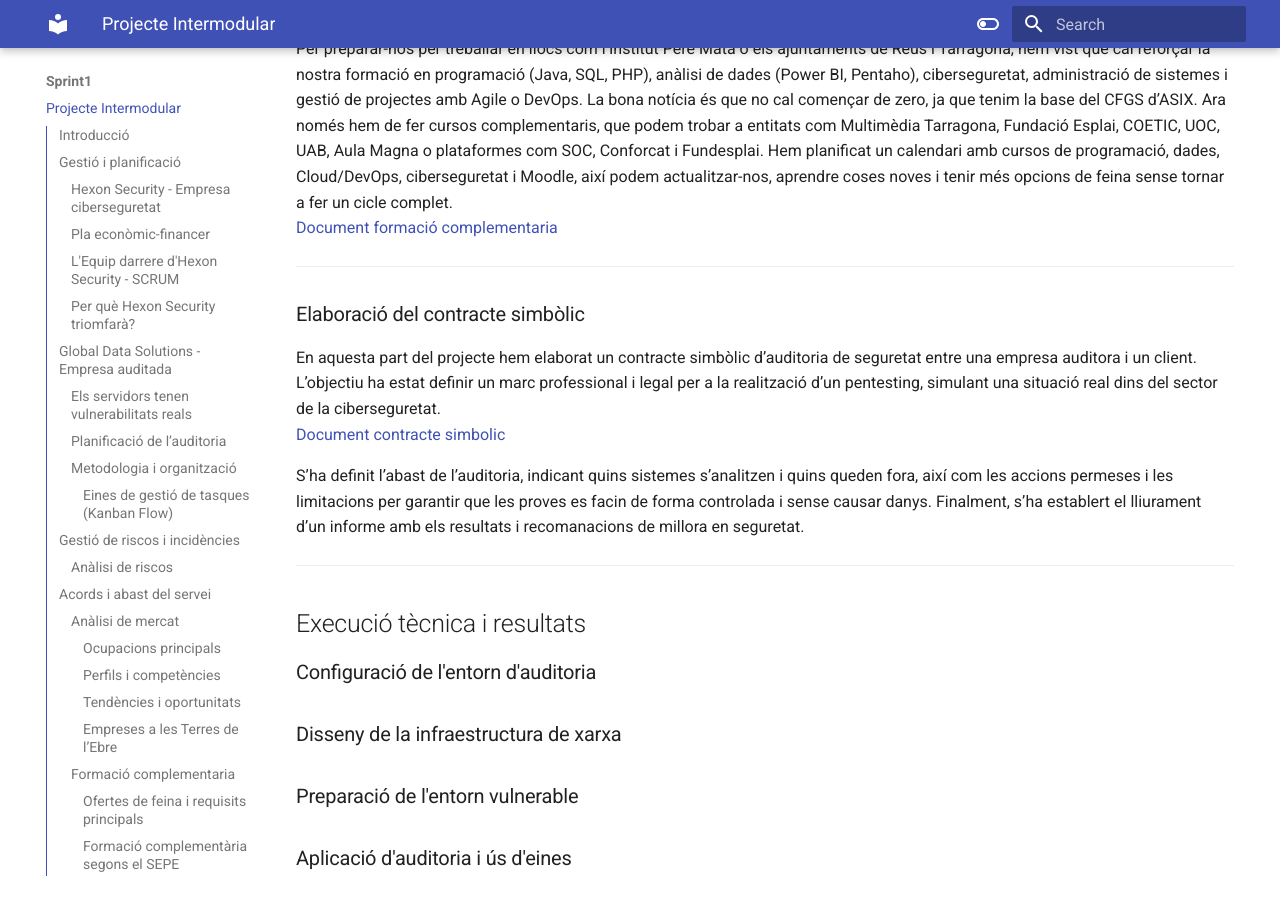
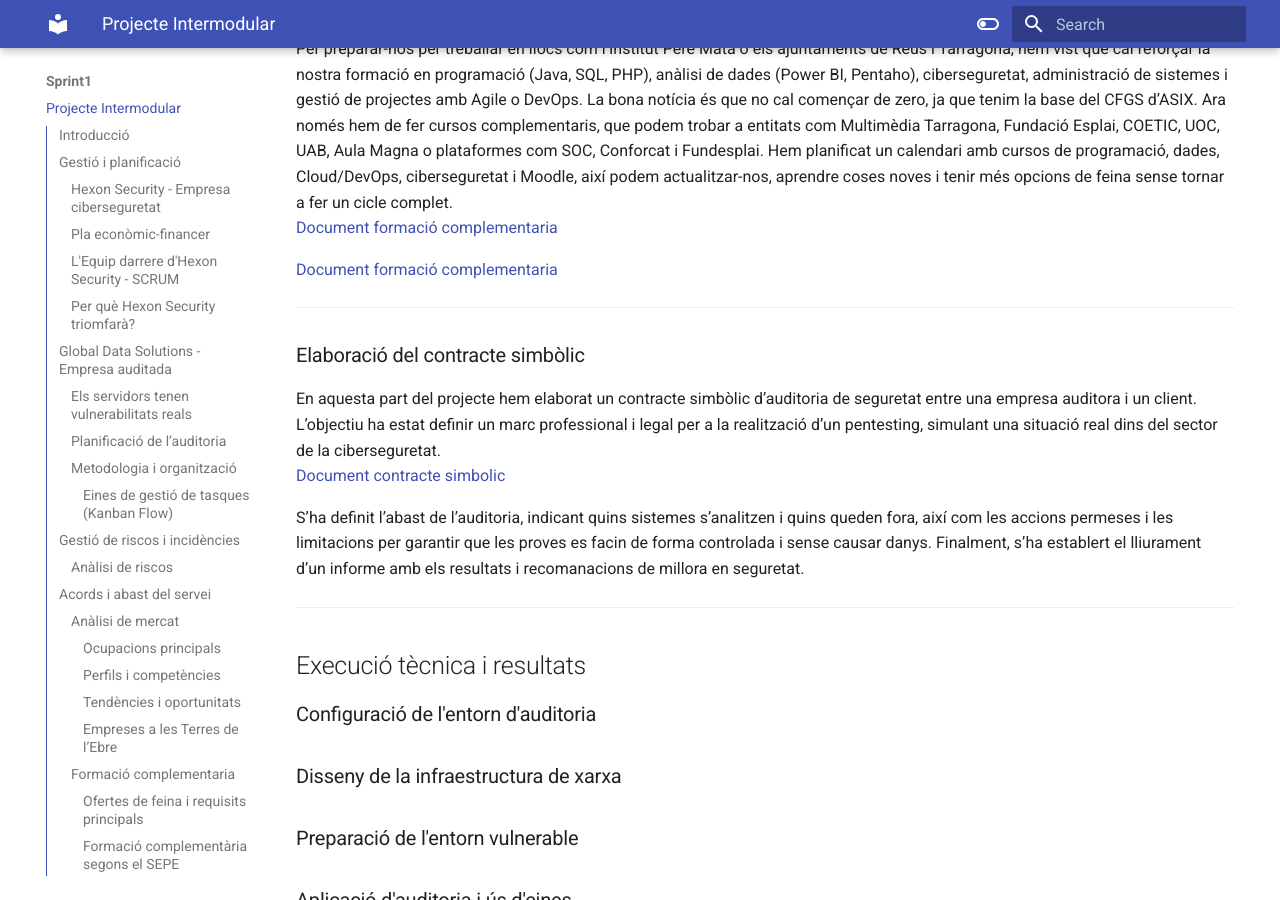
Before and after one commit to mariagutierrez03/projecte-asix2, an MkDocs documentation site: the page built from docs/sprint1/projecte.md, in a window 1280 px wide and 900 px high, scrolled down 9137 px. Built offline with MkDocs 1.6.1 and Material for MkDocs 9.7.7, drawn with Linux system fonts in a browser that asks for light colours.

Commit message:
Update projecte.md

```diff
--- a/docs/sprint1/projecte.md
+++ b/docs/sprint1/projecte.md
@@ -197,6 +197,8 @@
 Per preparar-nos per treballar en llocs com l’Institut Pere Mata o els ajuntaments de Reus i Tarragona, hem vist que cal reforçar la nostra formació en programació (Java, SQL, PHP), anàlisi de dades (Power BI, Pentaho), ciberseguretat, administració de sistemes i gestió de projectes amb Agile o DevOps. La bona notícia és que no cal començar de zero, ja que tenim la base del CFGS d’ASIX. Ara només hem de fer cursos complementaris, que podem trobar a entitats com Multimèdia Tarragona, Fundació Esplai, COETIC, UOC, UAB, Aula Magna o plataformes com SOC, Conforcat i Fundesplai. Hem planificat un calendari amb cursos de programació, dades, Cloud/DevOps, ciberseguretat i Moodle, així podem actualitzar-nos, aprendre coses noves i tenir més opcions de feina sense tornar a fer un cicle complet.
 [Document formació complementaria](/projecte-asix2/documents/documents/grup3-formacio-complementaria.pdf)
 
+[Document formació complementaria](documents/documents/grup3-formacio-complementaria.pdf)
+
 ---
 
 ### Elaboració del contracte simbòlic
```
